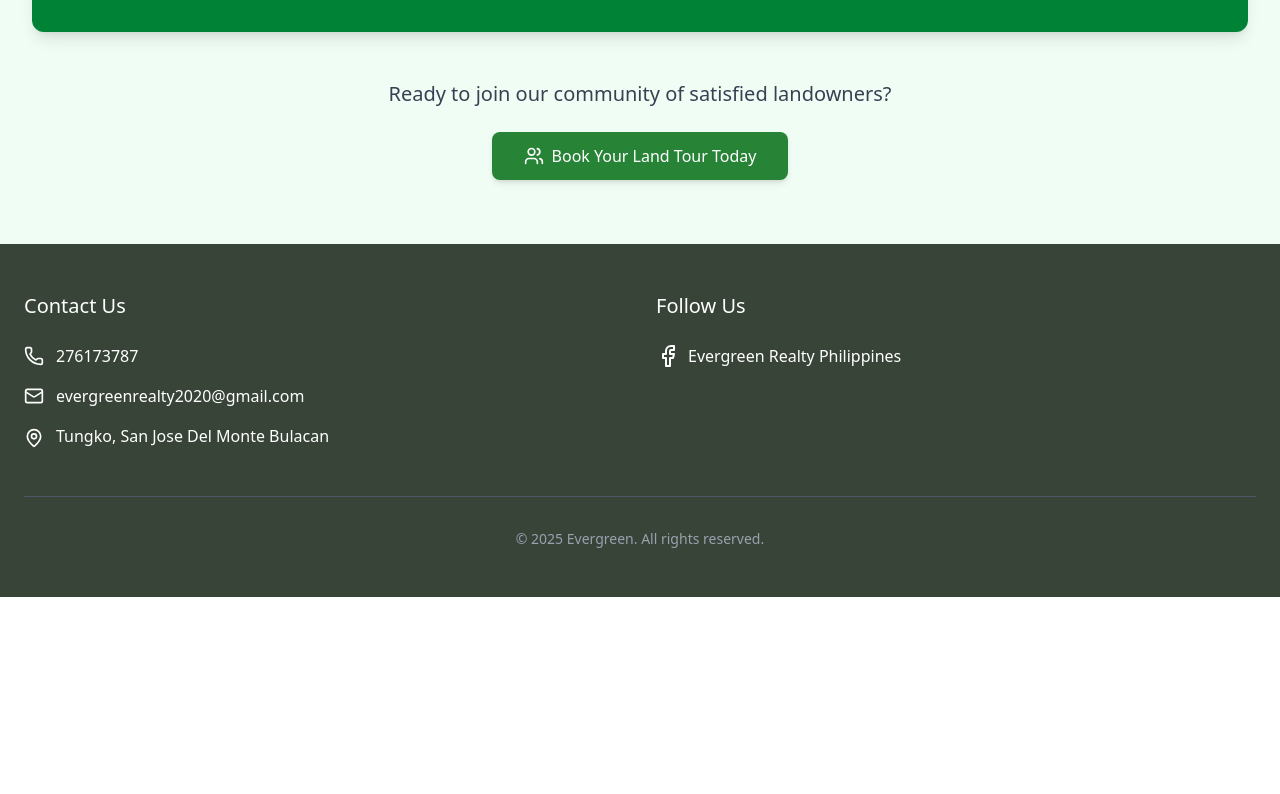
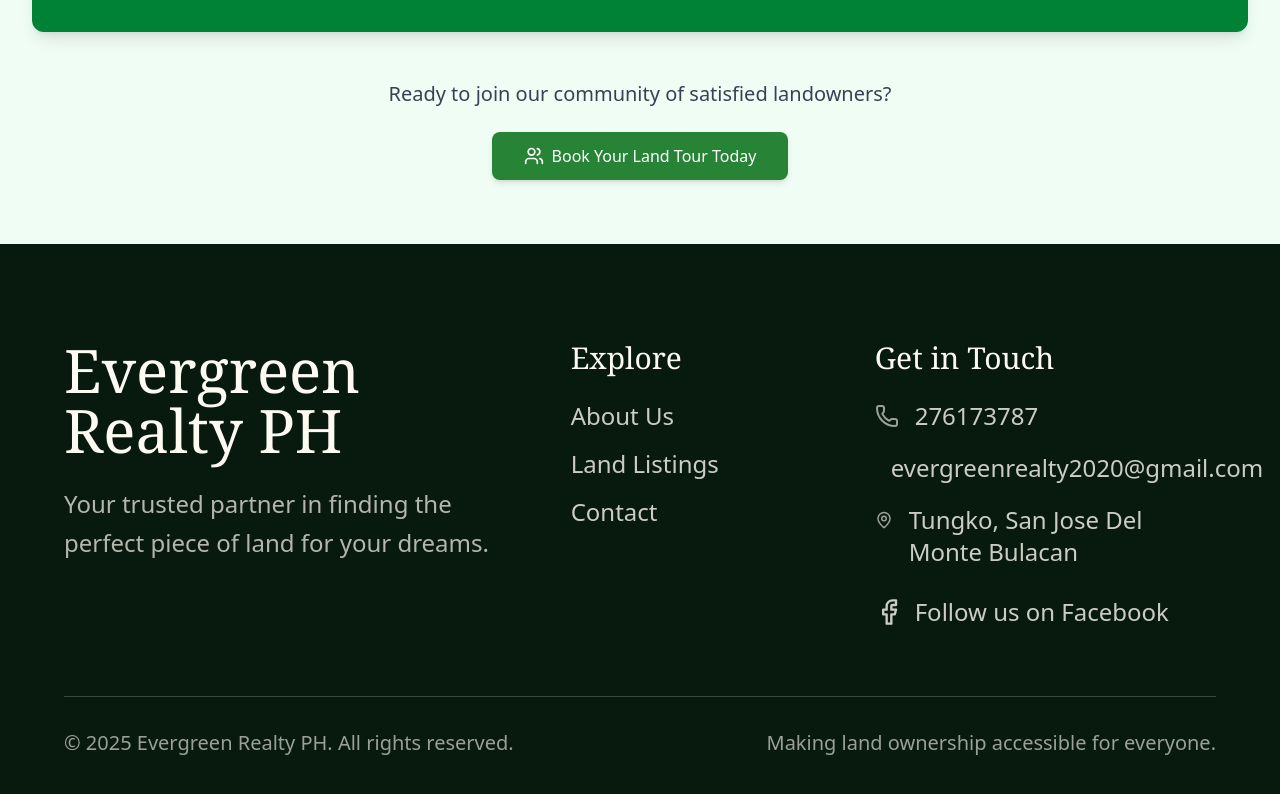
Before and after one commit to kynth65/Evergreen, a React (Vite) app in the folder react/: page / in a window 1280 px wide. Shown: the part 2956-3750 px from the top of the page. Before the commit the page ends 3553 px from the top, so only its background shows below. Built offline with nearby package versions, Linux system fonts and the light colour scheme; no server answers; a web font is replaced by a local one.

Commit message:
Update Footer component with new color scheme

```diff
--- a/react/src/components/footer.jsx
+++ b/react/src/components/footer.jsx
@@ -2,60 +2,107 @@ import { Facebook, Phone, Mail, MapPin } from "lucide-react";
 
 export default function Footer() {
     return (
-    <footer className="bg-[#384438] text-white py-12">
-      <div className="max-w-7xl mx-auto px-6">
-        <div className="grid grid-cols-1 md:grid-cols-2 gap-8">
-          {/* Contact Information */}
-          <div className="space-y-6">
-            <h3 className="text-xl font-medium mb-6">Contact Us</h3>
-            <div className="space-y-4">
-              <div className="flex items-center gap-3">
-                <Phone className="w-5 h-5" />
-                <span>276173787</span>
+        <footer className="bg-[#081A0D] text-[#fdfaf1] py-20 lg:py-24">
+            <div className="px-6 sm:px-8 lg:px-12 xl:px-16 2xl:px-24">
+                {/* Main Content */}
+                <div className="grid grid-cols-1 lg:grid-cols-12 gap-12 lg:gap-16 mb-16">
+                    {/* Brand Section */}
+                    <div className="lg:col-span-5">
+                        <h2 className="text-4xl lg:text-5xl xl:text-6xl font-serif mb-6">
+                            Evergreen Realty PH
+                        </h2>
+                        <p className="text-xl lg:text-2xl text-[#fdfaf1]/70 leading-relaxed max-w-xl">
+                            Your trusted partner in finding the perfect piece of
+                            land for your dreams.
+                        </p>
                     </div>
-              <div className="flex items-center gap-3">
-                <Mail className="w-5 h-5" />
+
+                    {/* Quick Links */}
+                    <div className="lg:col-span-3">
+                        <h3 className="text-2xl lg:text-3xl font-serif mb-6">
+                            Explore
+                        </h3>
+                        <ul className="space-y-4">
+                            <li>
+                                <a
+                                    href="/about"
+                                    className="text-xl lg:text-2xl text-[#fdfaf1]/80 hover:text-[#fdfaf1] transition-colors"
+                                >
+                                    About Us
+                                </a>
+                            </li>
+                            <li>
+                                <a
+                                    href="/sell-your-land"
+                                    className="text-xl lg:text-2xl text-[#fdfaf1]/80 hover:text-[#fdfaf1] transition-colors"
+                                >
+                                    Land Listings
+                                </a>
+                            </li>
+                            <li>
+                                <a
+                                    href="/contact"
+                                    className="text-xl lg:text-2xl text-[#fdfaf1]/80 hover:text-[#fdfaf1] transition-colors"
+                                >
+                                    Contact
+                                </a>
+                            </li>
+                        </ul>
+                    </div>
+
+                    {/* Contact Info */}
+                    <div className="lg:col-span-4">
+                        <h3 className="text-2xl lg:text-3xl font-serif mb-6">
+                            Get in Touch
+                        </h3>
+                        <div className="space-y-5">
+                            <div className="flex items-center gap-4">
+                                <Phone className="w-6 h-6 text-[#fdfaf1]/60" />
+                                <span className="text-xl lg:text-2xl text-[#fdfaf1]/80">
+                                    276173787
+                                </span>
+                            </div>
+                            <div className="flex items-center gap-4">
+                                <Mail className="w-6 h-6 text-[#fdfaf1]/60" />
                                 <a
                                     href="mailto:evergreenrealty2020@gmail.com"
-                  className="hover:text-gray-300 transition-colors"
+                                    className="text-xl lg:text-2xl text-[#fdfaf1]/80 hover:text-[#fdfaf1] transition-colors"
                                 >
                                     evergreenrealty2020@gmail.com
                                 </a>
                             </div>
-              <div className="flex items-start gap-3">
-                <MapPin className="w-5 h-5 mt-1" />
-                <span>Tungko, San Jose Del Monte Bulacan</span>
+                            <div className="flex items-start gap-4">
+                                <MapPin className="w-6 h-6 text-[#fdfaf1]/60 mt-1" />
+                                <span className="text-xl lg:text-2xl text-[#fdfaf1]/80">
+                                    Tungko, San Jose Del Monte Bulacan
+                                </span>
+                            </div>
+                            <div className="pt-2">
+                                <a
+                                    href="https://www.facebook.com/evergreenrealtyph/"
+                                    target="_blank"
+                                    rel="noopener noreferrer"
+                                    className="inline-flex items-center gap-3 text-xl lg:text-2xl text-[#fdfaf1]/80 hover:text-[#fdfaf1] transition-colors"
+                                >
+                                    <Facebook className="w-7 h-7" />
+                                    <span>Follow us on Facebook</span>
+                                </a>
+                            </div>
                         </div>
                     </div>
                 </div>
 
-          {/* Social Media & Additional Info */}
-          <div className="space-y-6">
-            <h3 className="text-xl font-medium mb-6">Follow Us</h3>
-            <div className="flex">
-              <a
-                href="https://www.facebook.com/evergreenrealtyph/"
-                target="blank"
-                rel="noopener noreferrer"
-                className="hover:text-gray-300 transition-colors"
-              >
-                <Facebook className="w-6 h-6 mr-2" />
-              </a>
-              <a
-                target="blank"
-                href="https://www.facebook.com/evergreenrealtyph/"
-              >
-                Evergreen Realty Philippines
-              </a>
+                {/* Bottom Bar */}
+                <div className="border-t border-[#fdfaf1]/20 pt-8">
+                    <div className="flex flex-col md:flex-row justify-between items-center gap-4">
+                        <p className="text-lg lg:text-xl text-[#fdfaf1]/60">
+                            &copy; {new Date().getFullYear()} Evergreen Realty
+                            PH. All rights reserved.
+                        </p>
+                        <p className="text-lg lg:text-xl text-[#fdfaf1]/60">
+                            Making land ownership accessible for everyone.
+                        </p>
                     </div>
-          </div>
-        </div>
-
-        {/* Copyright */}
-        <div className="border-t border-gray-600 mt-12 pt-8 text-center text-sm text-gray-400">
-          <p>
-            &copy; {new Date().getFullYear()} Evergreen. All rights reserved.
-          </p>
                 </div>
             </div>
         </footer>
```
Lines whose indentation alone changed are shown as unchanged.
